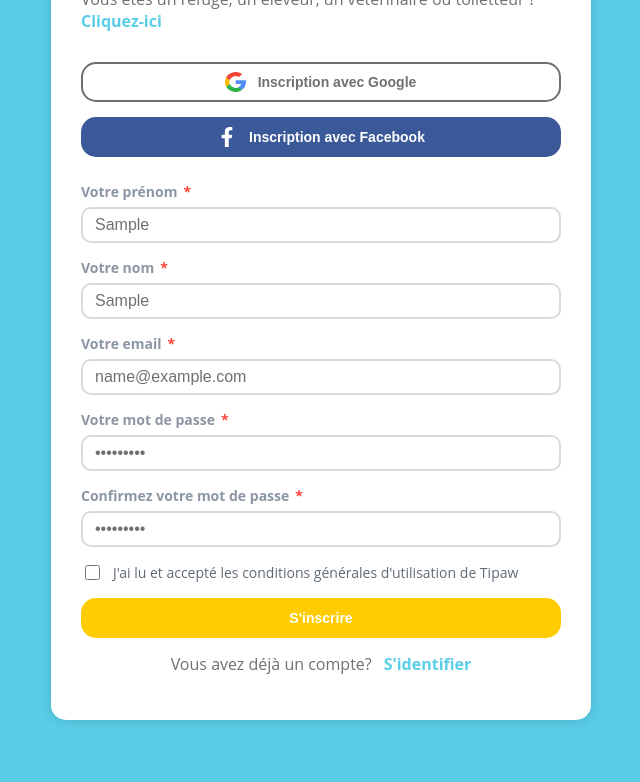
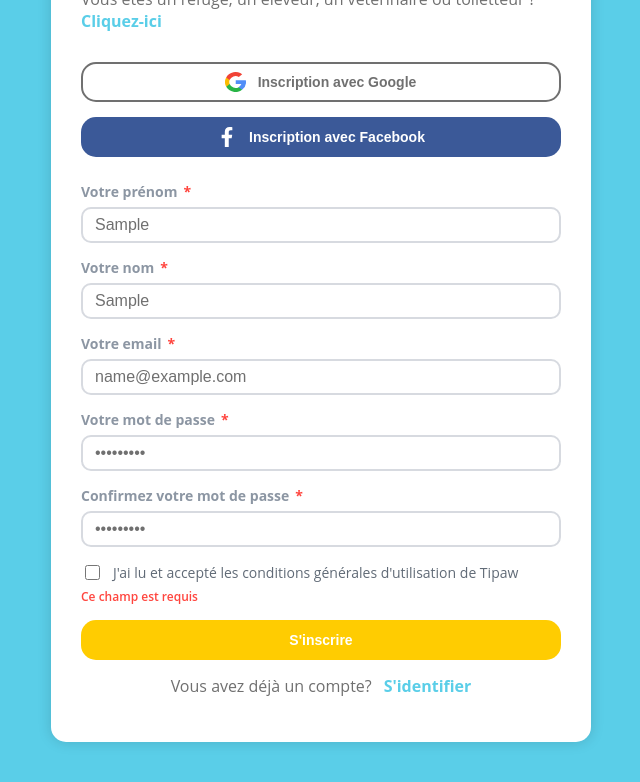
Before and after one commit to lacmansoftware/tipaw-take-home-challenge, a React (Create React App) app in the folder frontend/: page /signup in a window 1280 px wide. Both pictures are taken after typing "Sample", "Sample", "name@example.com", "Sample123", "Sample123" into the empty fields and a click on the button "S'inscrire". Shown: the part 301-1083 px from the top of the page, without its empty margins (319-959 px from the left). Built offline with nearby package versions, Linux system fonts and the light colour scheme.

Commit message:
add checkbox validation

```diff
--- a/frontend/src/components/Signup/FormDiv.tsx
+++ b/frontend/src/components/Signup/FormDiv.tsx
@@ -11,6 +11,7 @@ interface IFormInput {
   email: string;
   password: string;
   confirmPwd: string;
+  agree: boolean;
 }
 
 const Container = styled.div`
@@ -173,6 +174,7 @@ const FormDiv = () => {
         [Yup.ref("password")],
         "Le mot de passe est différent du mot de passe de confirmation"
       ),
+    agree: Yup.boolean().oneOf([true], "Ce champ est requis"),
   });
 
   const {
@@ -274,7 +276,11 @@ const FormDiv = () => {
         </DivFormGroup>
         <DivFormGroup>
           <PolicyRow>
-            <input type="checkbox" />
+            <input
+              type="checkbox"
+              {...register("agree")}
+              className={errors?.agree ? "inValid" : ""}
+            />
             <label>
               <span>
                 <p>
@@ -290,6 +296,7 @@ const FormDiv = () => {
               </span>
             </label>
           </PolicyRow>
+          {errors?.agree?.message && <Error>{errors?.agree?.message}</Error>}
         </DivFormGroup>
         <DivFormGroup>
           <SubmitButton type="submit">S'inscrire</SubmitButton>
```
